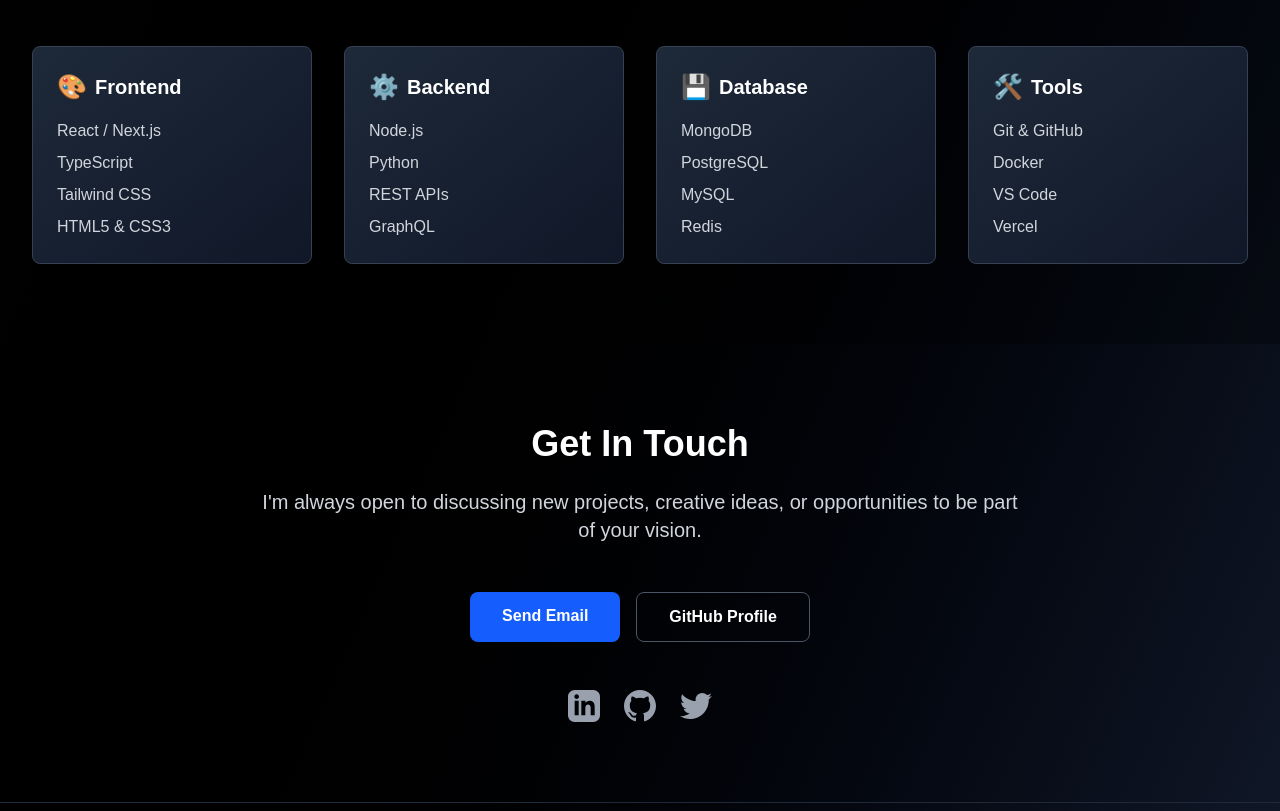
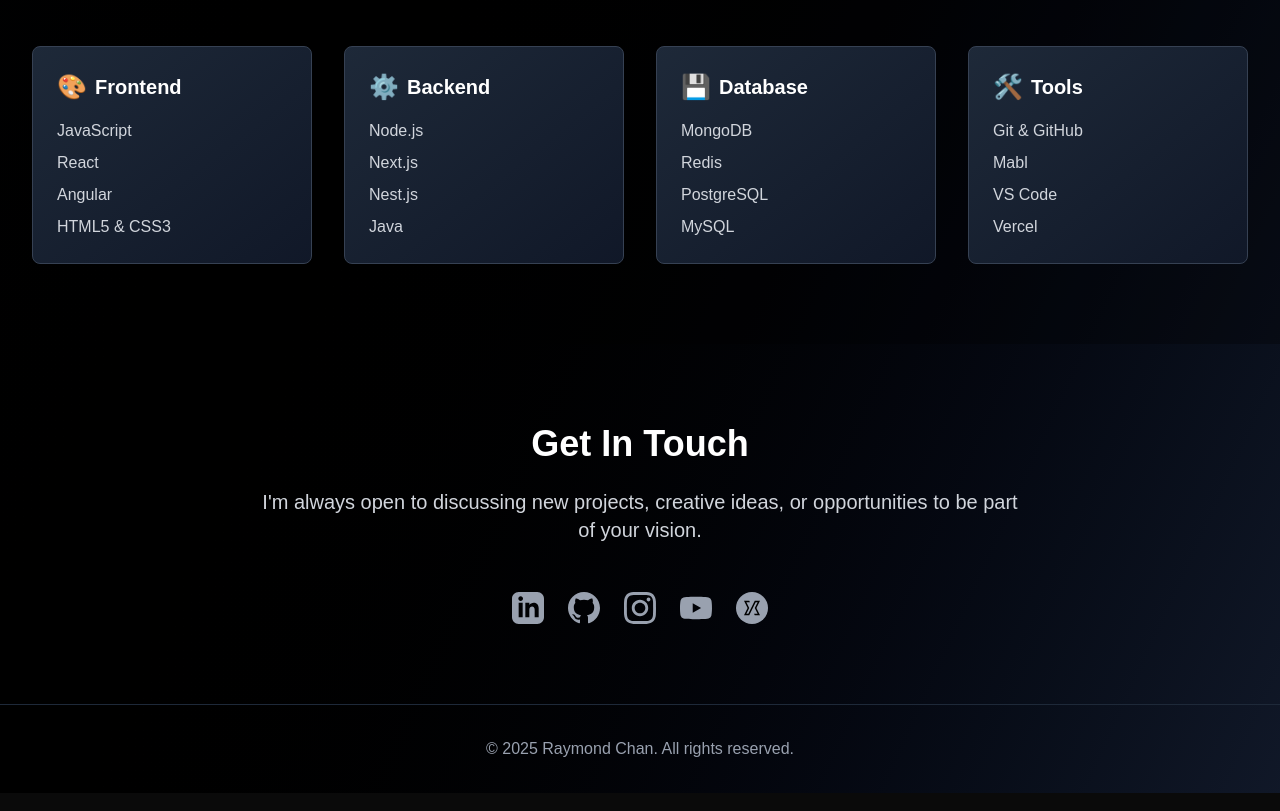
Before and after one commit to rayedchan/Personal-Website, a Next.js app: page / in a window 1280 px wide. Shown: the part 1986-2797 px from the top of the page. Built offline with nearby package versions, Linux system fonts and the light colour scheme.

Commit message:
update social media links

```diff
--- a/app/page.tsx
+++ b/app/page.tsx
@@ -1,6 +1,8 @@
 import Image from "next/image";
 
 export default function Home() {
+  const name = "Raymond Chan";
+
   return (
     <div className="min-h-screen bg-gradient-to-br from-gray-900 via-black to-gray-900">
       {/* Navigation */}
@@ -51,7 +53,7 @@ export default function Home() {
             <h1 className="text-5xl sm:text-6xl lg:text-7xl font-bold text-white mb-6">
               Hi, I'm{" "}
               <span className="text-transparent bg-clip-text bg-gradient-to-r from-blue-400 to-purple-600">
-                Raymond Chan
+                {name}
               </span>
             </h1>
             <p className="text-xl sm:text-2xl text-gray-300 mb-8 max-w-3xl mx-auto">
@@ -59,7 +61,7 @@ export default function Home() {
             </p>
             <p className="text-lg text-gray-400 mb-12 max-w-2xl mx-auto">
               Passionate about building innovative solutions, investing in the
-              markets, and collecting rare Pokémon items.
+              markets, and collecting rare Pokémon products.
             </p>
             <div className="flex justify-center gap-4">
               <a
@@ -262,9 +264,9 @@ export default function Home() {
                 Frontend
               </h3>
               <ul className="space-y-2 text-gray-300">
-                <li>React / Next.js</li>
-                <li>TypeScript</li>
-                <li>Tailwind CSS</li>
+                <li>JavaScript</li>
+                <li>React</li>
+                <li>Angular</li>
                 <li>HTML5 & CSS3</li>
               </ul>
             </div>
@@ -277,9 +279,9 @@ export default function Home() {
               </h3>
               <ul className="space-y-2 text-gray-300">
                 <li>Node.js</li>
-                <li>Python</li>
-                <li>REST APIs</li>
-                <li>GraphQL</li>
+                <li>Next.js</li>
+                <li>Nest.js</li>
+                <li>Java</li>
               </ul>
             </div>
 
@@ -291,9 +293,9 @@ export default function Home() {
               </h3>
               <ul className="space-y-2 text-gray-300">
                 <li>MongoDB</li>
+                <li>Redis</li>
                 <li>PostgreSQL</li>
                 <li>MySQL</li>
-                <li>Redis</li>
               </ul>
             </div>
 
@@ -305,7 +307,7 @@ export default function Home() {
               </h3>
               <ul className="space-y-2 text-gray-300">
                 <li>Git & GitHub</li>
-                <li>Docker</li>
+                <li>Mabl</li>
                 <li>VS Code</li>
                 <li>Vercel</li>
               </ul>
@@ -322,25 +324,9 @@ export default function Home() {
             I'm always open to discussing new projects, creative ideas, or
             opportunities to be part of your vision.
           </p>
-          <div className="flex flex-col sm:flex-row gap-4 justify-center mb-12">
-            <a
-              href="mailto:your.email@example.com"
-              className="px-8 py-3 bg-blue-600 text-white rounded-lg hover:bg-blue-700 transition-colors font-semibold"
-            >
-              Send Email
-            </a>
-            <a
-              href="https://github.com/yourusername"
-              target="_blank"
-              rel="noopener noreferrer"
-              className="px-8 py-3 border border-gray-600 text-white rounded-lg hover:border-gray-400 transition-colors font-semibold"
-            >
-              GitHub Profile
-            </a>
-          </div>
           <div className="flex justify-center gap-6">
             <a
-              href="https://linkedin.com/in/yourusername"
+              href="https://www.linkedin.com/in/rayedchan"
               target="_blank"
               rel="noopener noreferrer"
               className="text-gray-400 hover:text-white transition-colors"
@@ -350,7 +336,7 @@ export default function Home() {
               </svg>
             </a>
             <a
-              href="https://github.com/yourusername"
+              href="https://github.com/rayedchan"
               target="_blank"
               rel="noopener noreferrer"
               className="text-gray-400 hover:text-white transition-colors"
@@ -360,13 +346,42 @@ export default function Home() {
               </svg>
             </a>
             <a
-              href="https://twitter.com/yourusername"
+              href="https://instagram.com/rayedchan"
               target="_blank"
               rel="noopener noreferrer"
               className="text-gray-400 hover:text-white transition-colors"
             >
               <svg className="w-8 h-8" fill="currentColor" viewBox="0 0 24 24">
-                <path d="M24 4.557c-.883.392-1.832.656-2.828.775 1.017-.609 1.798-1.574 2.165-2.724-.951.564-2.005.974-3.127 1.195-.897-.957-2.178-1.555-3.594-1.555-3.179 0-5.515 2.966-4.797 6.045-4.091-.205-7.719-2.165-10.148-5.144-1.29 2.213-.669 5.108 1.523 6.574-.806-.026-1.566-.247-2.229-.616-.054 2.281 1.581 4.415 3.949 4.89-.693.188-1.452.232-2.224.084.626 1.956 2.444 3.379 4.6 3.419-2.07 1.623-4.678 2.348-7.29 2.04 2.179 1.397 4.768 2.212 7.548 2.212 9.142 0 14.307-7.721 13.995-14.646.962-.695 1.797-1.562 2.457-2.549z" />
+                <path d="M12 2.163c3.204 0 3.584.012 4.85.07 3.252.148 4.771 1.691 4.919 4.919.058 1.265.069 1.645.069 4.849 0 3.205-.012 3.584-.069 4.849-.149 3.225-1.664 4.771-4.919 4.919-1.266.058-1.644.07-4.85.07-3.204 0-3.584-.012-4.849-.07-3.26-.149-4.771-1.699-4.919-4.92-.058-1.265-.07-1.644-.07-4.849 0-3.204.013-3.583.07-4.849.149-3.227 1.664-4.771 4.919-4.919 1.266-.057 1.645-.069 4.849-.069zm0-2.163c-3.259 0-3.667.014-4.947.072-4.358.2-6.78 2.618-6.98 6.98-.059 1.281-.073 1.689-.073 4.948 0 3.259.014 3.668.072 4.948.2 4.358 2.618 6.78 6.98 6.98 1.281.058 1.689.072 4.948.072 3.259 0 3.668-.014 4.948-.072 4.354-.2 6.782-2.618 6.979-6.98.059-1.28.073-1.689.073-4.948 0-3.259-.014-3.667-.072-4.947-.196-4.354-2.617-6.78-6.979-6.98-1.281-.059-1.69-.073-4.949-.073zm0 5.838c-3.403 0-6.162 2.759-6.162 6.162s2.759 6.163 6.162 6.163 6.162-2.759 6.162-6.163c0-3.403-2.759-6.162-6.162-6.162zm0 10.162c-2.209 0-4-1.79-4-4 0-2.209 1.791-4 4-4s4 1.791 4 4c0 2.21-1.791 4-4 4zm6.406-11.845c-.796 0-1.441.645-1.441 1.44s.645 1.44 1.441 1.44c.795 0 1.439-.645 1.439-1.44s-.644-1.44-1.439-1.44z" />
+              </svg>
+            </a>
+            <a
+              href="https://youtube.com/@redatjam"
+              target="_blank"
+              rel="noopener noreferrer"
+              className="text-gray-400 hover:text-white transition-colors"
+            >
+              <svg className="w-8 h-8" fill="currentColor" viewBox="0 0 24 24">
+                <path d="M23.498 6.186a3.016 3.016 0 0 0-2.122-2.136C19.505 3.545 12 3.545 12 3.545s-7.505 0-9.377.505A3.017 3.017 0 0 0 .502 6.186C0 8.07 0 12 0 12s0 3.93.502 5.814a3.016 3.016 0 0 0 2.122 2.136c1.871.505 9.376.505 9.376.505s7.505 0 9.377-.505a3.015 3.015 0 0 0 2.122-2.136C24 15.93 24 12 24 12s0-3.93-.502-5.814zM9.545 15.568V8.432L15.818 12l-6.273 3.568z" />
+              </svg>
+            </a>
+            <a
+              href="https://secure.runescape.com/m=hiscore/compare?user1=redatjam"
+              target="_blank"
+              rel="noopener noreferrer"
+              className="text-gray-400 hover:text-white transition-colors"
+            >
+              <svg
+                className="w-8 h-8"
+                viewBox="0 0 1024 1024"
+                xmlns="http://www.w3.org/2000/svg"
+                fill="currentColor"
+              >
+                <circle cx="512" cy="512" r="512" />
+                <path
+                  fill="black"
+                  d="M370.8 512 256 740.6l167.4.2L629.7 330h62.4l-91.4 181.9L692 693.8H577.2l23.4 46.8H768L653.2 512 768 283.4l-167.4-.2-16.4 32.7L394.3 694h-62.4l91.3-181.9L332 330.3h114.8l-23.4-46.9H256z"
+                />
               </svg>
             </a>
           </div>
@@ -377,7 +392,7 @@ export default function Home() {
       <footer className="py-8 px-4 sm:px-6 lg:px-8 border-t border-gray-800">
         <div className="max-w-7xl mx-auto text-center text-gray-400">
           <p>
-            &copy; {new Date().getFullYear()} Your Name. All rights reserved.
+            &copy; {new Date().getFullYear()} {name}. All rights reserved.
           </p>
         </div>
       </footer>
```
